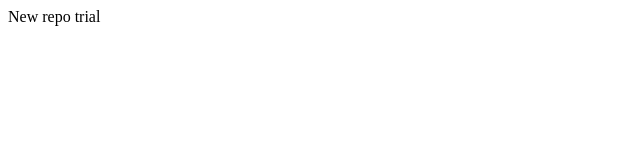
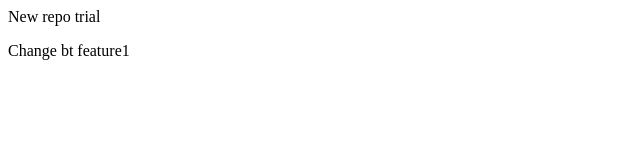
Before and after one commit to itSKoush/Demo2, a plain HTML site: page index.html in a window 1280 px wide. Shown: the whole page, without its empty margins (0-640 px from the left). Drawn offline with Linux system fonts and the light colour scheme.

Commit message:
new line by feature1

```diff
--- a/index.html
+++ b/index.html
@@ -1 +1,2 @@
 <p>New repo trial</p>
+<p>Change bt feature1</p>
```
